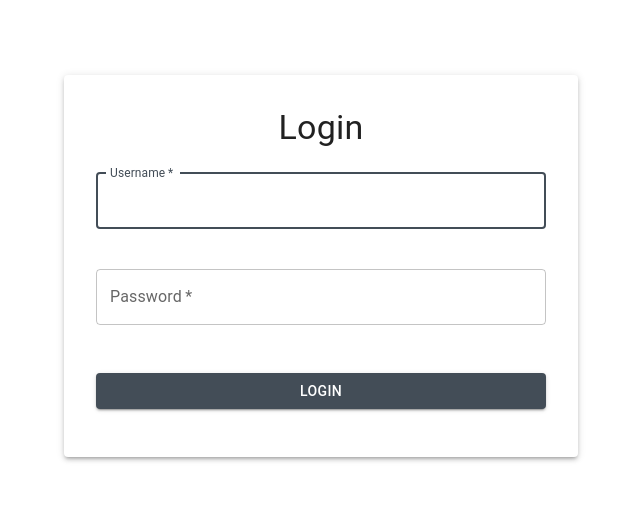
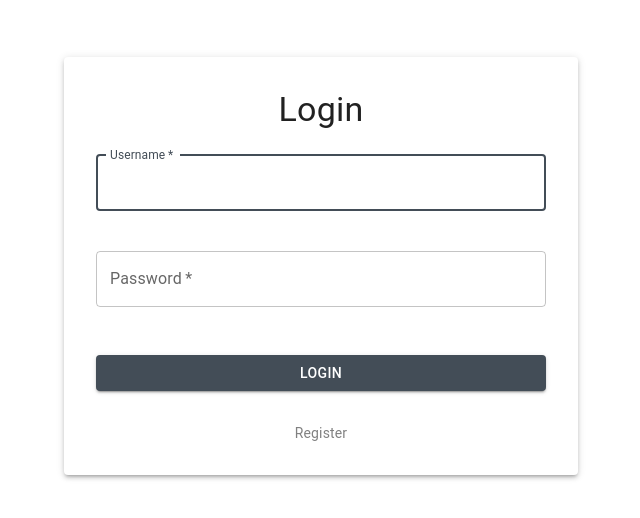
Before and after one commit to mstermigol/Factored, a React (Vite) app in the folder frontend/: page /login in a window 1280 px wide. Shown: the part 142-660 px from the top of the page, without its empty margins (319-959 px from the left). Built offline with nearby package versions, Linux system fonts and the light colour scheme; no server answers.

Commit message:
Add register redirect

```diff
--- a/frontend/package.json
+++ b/frontend/package.json
@@ -16,6 +16,7 @@
     "@mui/material": "^6.1.3",
     "@mui/system": "^6.1.3",
     "axios": "^1.7.7",
+    "baseui": "^14.0.0",
     "chart.js": "^4.4.4",
     "react": "^18.3.1",
     "react-chartjs-2": "^5.2.0",
--- a/frontend/src/views/LoginView.jsx
+++ b/frontend/src/views/LoginView.jsx
@@ -1,5 +1,5 @@
 import { useState } from 'react';
-import { useNavigate } from 'react-router-dom';
+import { useNavigate, Link } from 'react-router-dom';
 import employeeService from '../services/EmployeeService';
 import {
   Container,
@@ -73,7 +73,7 @@ const LoginView = () => {
           </Typography>
           <Box component="form" sx={{ mt: 1, width: '100%' }} onKeyDown={handleKeyDown}>
             <Grid container direction="column" spacing={2}>
-              <Grid size={{ xs: 12}}>
+              <Grid size={{ xs: 12 }}>
                 <TextField
                   margin="normal"
                   required
@@ -89,7 +89,7 @@ const LoginView = () => {
                   helperText={usernameError ? 'Username is required' : ''}
                 />
               </Grid>
-              <Grid size={{ xs: 12}}>
+              <Grid size={{ xs: 12 }}>
                 <TextField
                   margin="normal"
                   required
@@ -106,13 +106,13 @@ const LoginView = () => {
                 />
               </Grid>
               {error && (
-                <Grid size={{ xs: 12}}>
+                <Grid size={{ xs: 12 }}>
                   <Typography color="error" variant="body2">
                     {error}
                   </Typography>
                 </Grid>
               )}
-              <Grid size={{ xs: 12}}>
+              <Grid size={{ xs: 12 }}>
                 <Button
                   type="button"
                   fullWidth
@@ -123,6 +123,13 @@ const LoginView = () => {
                   Login
                 </Button>
               </Grid>
+              <Grid size={{ xs: 12 }}>
+                <Typography variant="body2" sx={{ textAlign: 'center' }}>
+                  <Link to="/register" style={{ textDecoration: 'none', color: 'grey'}}>
+                    Register
+                  </Link>
+                </Typography>
+              </Grid>
             </Grid>
           </Box>
         </Box>
```
Also changed, not shown: 1 other file (tests, documents, lock files or other folders).
